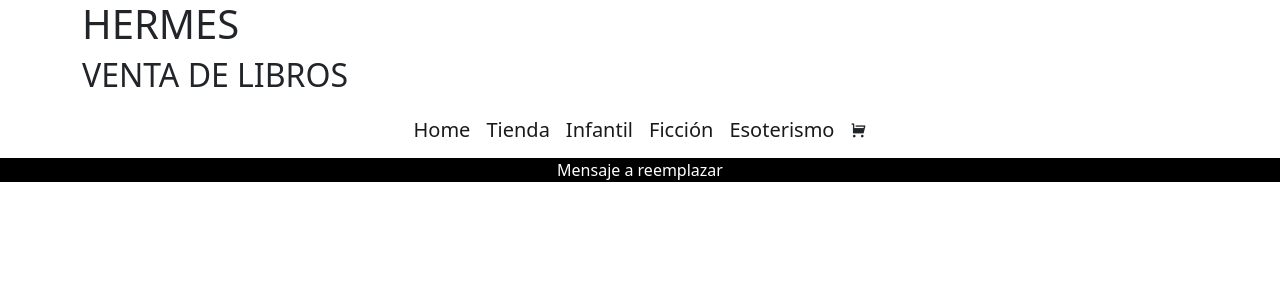
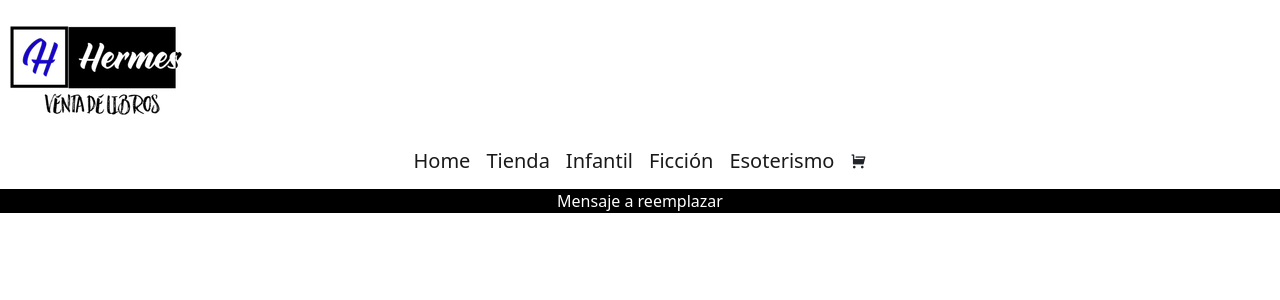
Before and after one commit to ezequielpera/ProyectoEze, a React (Create React App) app: page / in a window 1280 px wide. Shown: the top 300 px of the page. Built offline with nearby package versions, Linux system fonts and the light colour scheme.

Commit message:
Commit Cuatro

```diff
--- a/src/App.js
+++ b/src/App.js
@@ -1,18 +1,15 @@
 import './App.css';
 
 import NavBar from './components/NavBar/navbar.jsx';
-import Titulo from './components/NavBar/titulo.jsx';
 import ItemListContainer from './components/container/itemlistcontainer.jsx';
+import Hermes from './components/images/tituloHermes.jpg';
 
 const App = () => {
 
 
   return (
     <div className="App">
-      <div className="Container">
-
-      </div>
-      <Titulo/>
+      <img src={Hermes} className="d-flex justify-content-start" alt="Logo de la tienda" />
       <NavBar/>
       <ItemListContainer greeting="Mensaje a reemplazar"/>
     </div>
--- a/src/components/NavBar/cartwidget.jsx
+++ b/src/components/NavBar/cartwidget.jsx
@@ -1,7 +1,7 @@
 import React from "react";
 
 const CartWidget = () => {
-    return (<i className="ri-shopping-cart-fill"></i>)
+    return (<i className="ri-shopping-cart-fill"/>)
 }
 
 export default CartWidget;
--- a/src/components/NavBar/titulo.jsx
+++ /dev/null
@@ -1,16 +0,0 @@
-import Container from 'react-bootstrap/Container';
-
-function Titulo() {
-    return (
-        <Container>
-            <div className='d-flex justify-content-start'>
-                <h1>HERMES</h1>
-            </div>
-            <div className='d-flex justify-content-start'>
-                <h2>VENTA DE LIBROS</h2>
-            </div>
-        </Container>
-    );
-}
-
-export default Titulo;
```
Also changed, not shown: src/components/images/tituloHermes.jpg (added).
